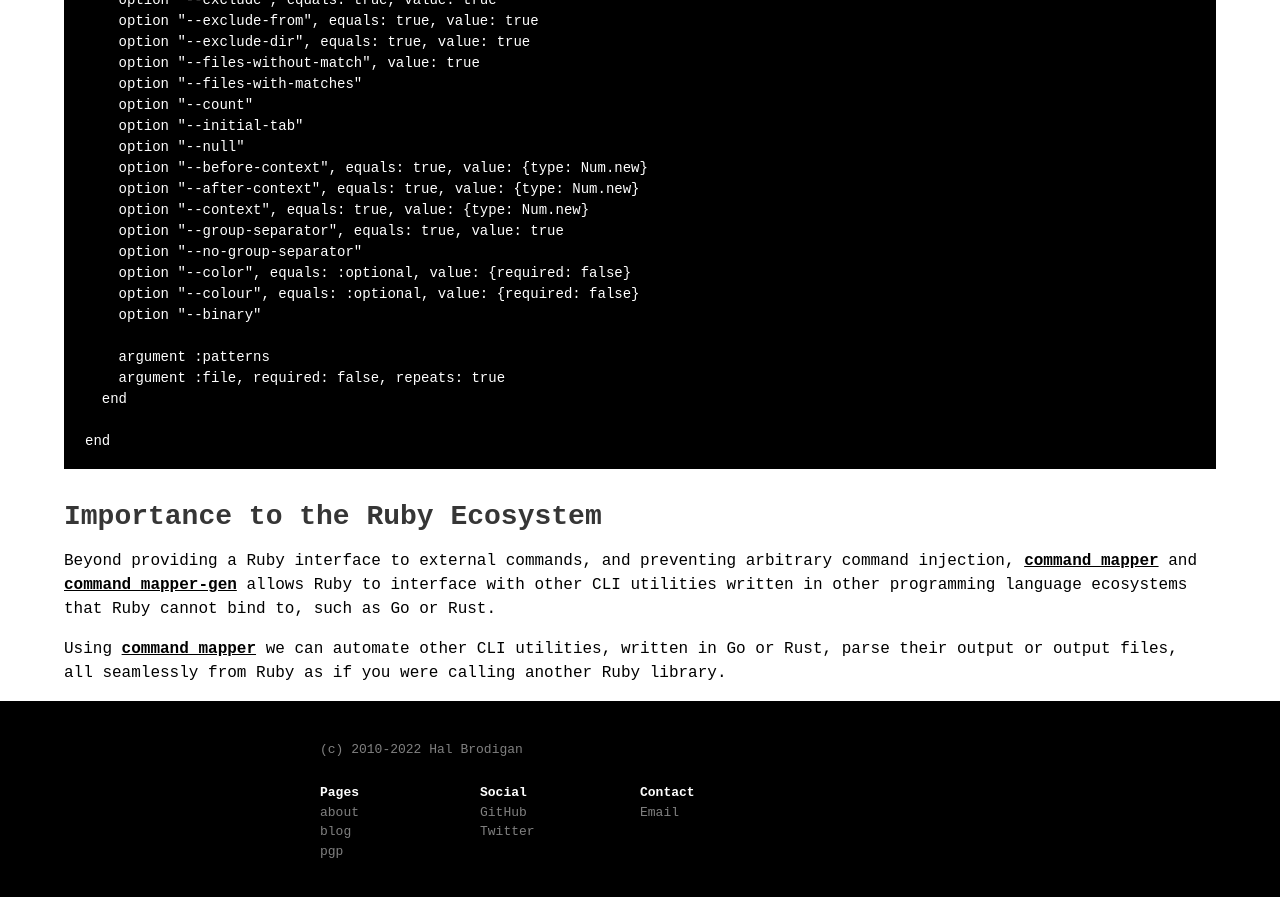
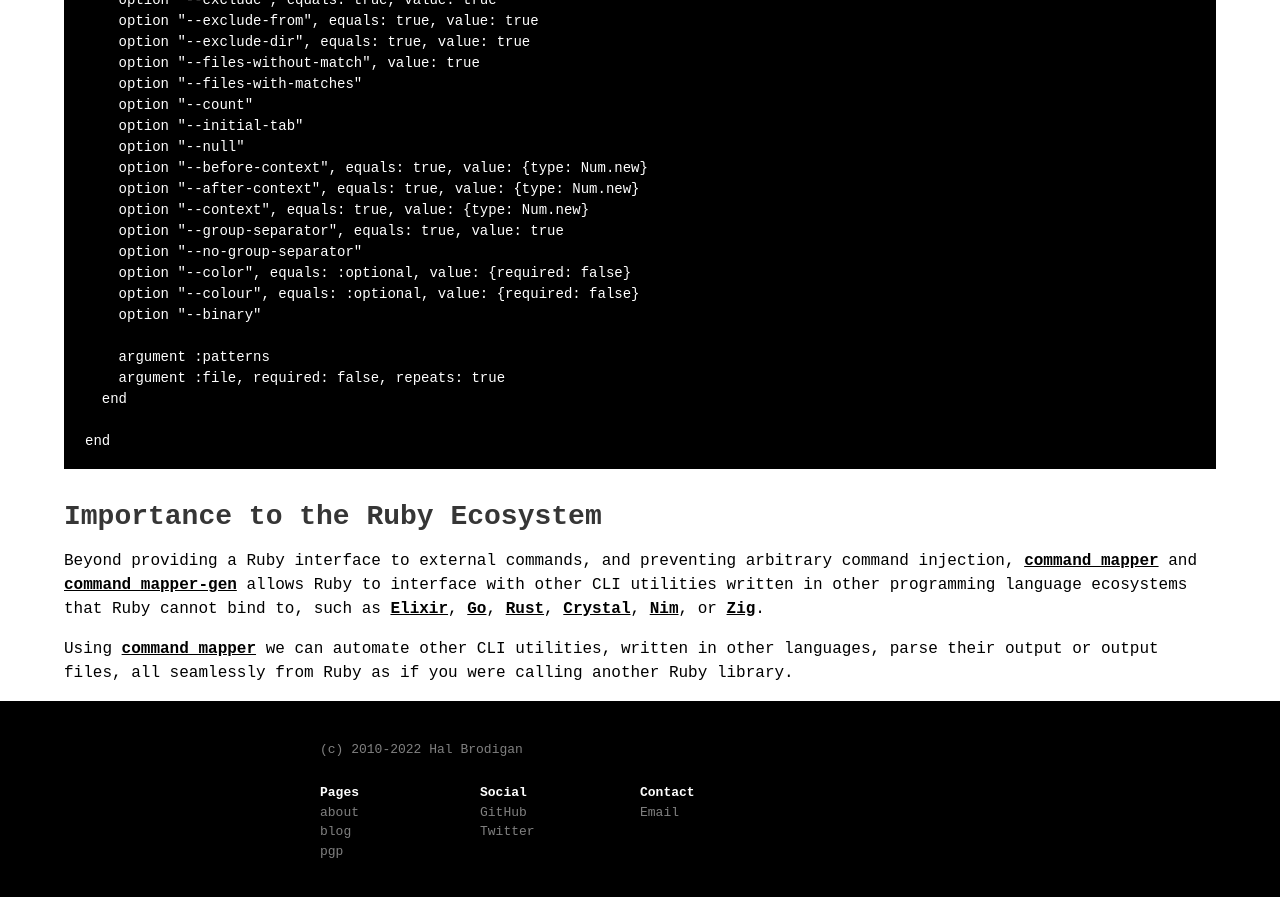
Before and after one commit to postmodern/postmodern.github.io, a Jekyll site: the page built from blog/_posts/2021-11-25-introducing-command-mapper.md, in a window 1280 px wide and 900 px high, scrolled down 6848 px. Shown: the top 897 px of the window. Built offline with Jekyll 4.4.1, drawn with Linux system fonts in a browser that asks for light colours.

Commit message:
Link to more programming languages.

```diff
--- a/blog/_posts/2021-11-25-introducing-command-mapper.md
+++ b/blog/_posts/2021-11-25-introducing-command-mapper.md
@@ -387,8 +387,16 @@ end
 Beyond providing a Ruby interface to external commands, and preventing
 arbitrary command injection, [command_mapper] and [command_mapper-gen] allows
 Ruby to interface with other CLI utilities written in other programming
-language ecosystems that Ruby cannot bind to, such as Go or Rust.
+language ecosystems that Ruby cannot bind to, such as [Elixir], [Go], [Rust],
+[Crystal], [Nim], or [Zig].
 
-Using [command_mapper] we can automate other CLI utilities, written in Go or
-Rust, parse their output or output files, all seamlessly from Ruby as if you
-were calling another Ruby library.
+[Elixir]: https://elixir-lang.org/
+[Go]: https://go.dev/
+[Rust]: https://www.rust-lang.org/
+[Crystal]: https://crystal-lang.org/
+[Nim]: https://nim-lang.org/
+[Zig]: https://ziglang.org/
+
+Using [command_mapper] we can automate other CLI utilities, written in other
+languages, parse their output or output files, all seamlessly from Ruby as if
+you were calling another Ruby library.
```
